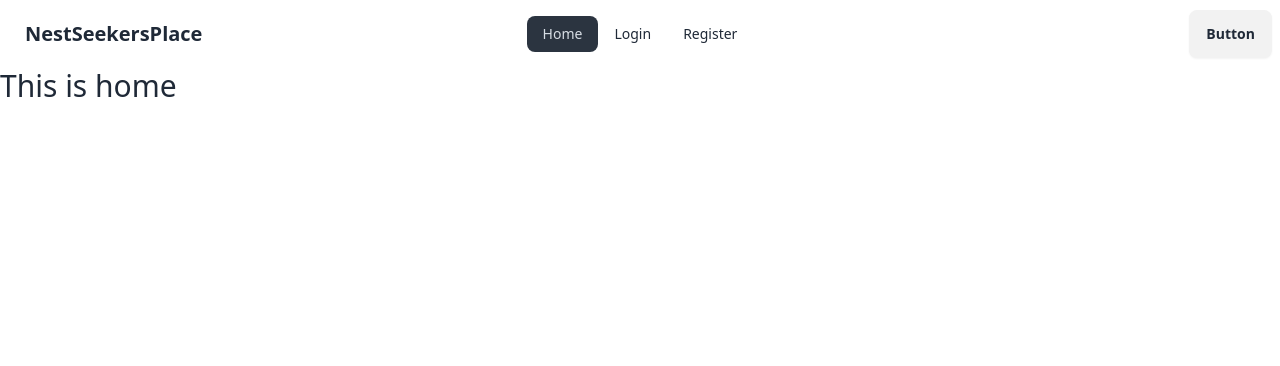
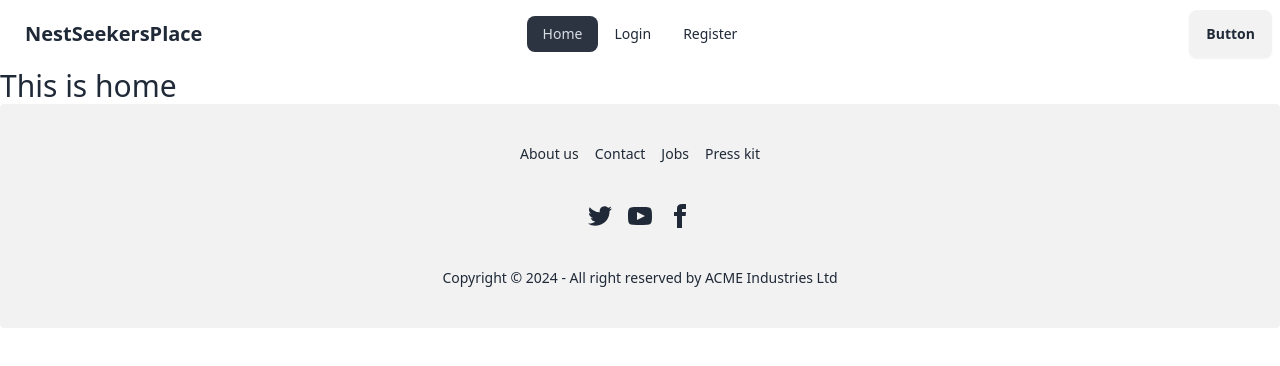
Before and after one commit to ssimuni/Assignment9, a React (Vite) app: page / in a window 1280 px wide. Shown: the top 366 px of the page. Built offline with nearby package versions, Linux system fonts and the light colour scheme.

Commit message:
setup done

```diff
--- /dev/null
+++ b/src/components/Footer.jsx
@@ -0,0 +1,26 @@
+import React from 'react'
+
+const Footer = () => {
+    return (
+        <div><footer className="footer footer-center p-10 bg-base-200 text-base-content rounded">
+            <nav className="grid grid-flow-col gap-4">
+                <a className="link link-hover">About us</a>
+                <a className="link link-hover">Contact</a>
+                <a className="link link-hover">Jobs</a>
+                <a className="link link-hover">Press kit</a>
+            </nav>
+            <nav>
+                <div className="grid grid-flow-col gap-4">
+                    <a><svg xmlns="http://www.w3.org/2000/svg" width="24" height="24" viewBox="0 0 24 24" className="fill-current"><path d="M24 4.557c-.883.392-1.832.656-2.828.775 1.017-.609 1.798-1.574 2.165-2.724-.951.564-2.005.974-3.127 1.195-.897-.957-2.178-1.555-3.594-1.555-3.179 0-5.515 2.966-4.797 6.045-4.091-.205-7.719-2.165-10.148-5.144-1.29 2.213-.669 5.108 1.523 6.574-.806-.026-1.566-.247-2.229-.616-.054 2.281 1.581 4.415 3.949 4.89-.693.188-1.452.232-2.224.084.626 1.956 2.444 3.379 4.6 3.419-2.07 1.623-4.678 2.348-7.29 2.04 2.179 1.397 4.768 2.212 7.548 2.212 9.142 0 14.307-7.721 13.995-14.646.962-.695 1.797-1.562 2.457-2.549z"></path></svg></a>
+                    <a><svg xmlns="http://www.w3.org/2000/svg" width="24" height="24" viewBox="0 0 24 24" className="fill-current"><path d="M19.615 3.184c-3.604-.246-11.631-.245-15.23 0-3.897.266-4.356 2.62-4.385 8.816.029 6.185.484 8.549 4.385 8.816 3.6.245 11.626.246 15.23 0 3.897-.266 4.356-2.62 4.385-8.816-.029-6.185-.484-8.549-4.385-8.816zm-10.615 12.816v-8l8 3.993-8 4.007z"></path></svg></a>
+                    <a><svg xmlns="http://www.w3.org/2000/svg" width="24" height="24" viewBox="0 0 24 24" className="fill-current"><path d="M9 8h-3v4h3v12h5v-12h3.642l.358-4h-4v-1.667c0-.955.192-1.333 1.115-1.333h2.885v-5h-3.808c-3.596 0-5.192 1.583-5.192 4.615v3.385z"></path></svg></a>
+                </div>
+            </nav>
+            <aside>
+                <p>Copyright © 2024 - All right reserved by ACME Industries Ltd</p>
+            </aside>
+        </footer></div>
+    )
+}
+
+export default Footer
--- a/src/layouts/Root.jsx
+++ b/src/layouts/Root.jsx
@@ -1,6 +1,7 @@
 import React from 'react'
 import { Outlet } from 'react-router-dom'
 import Navbar from '../components/Navbar'
+import Footer from '../components/Footer'
 
 
 const Root = () => {
@@ -8,6 +9,7 @@
     <div>
      <Navbar></Navbar>
       <Outlet></Outlet>
+      <Footer></Footer>
     </div>
   )
 }
```
